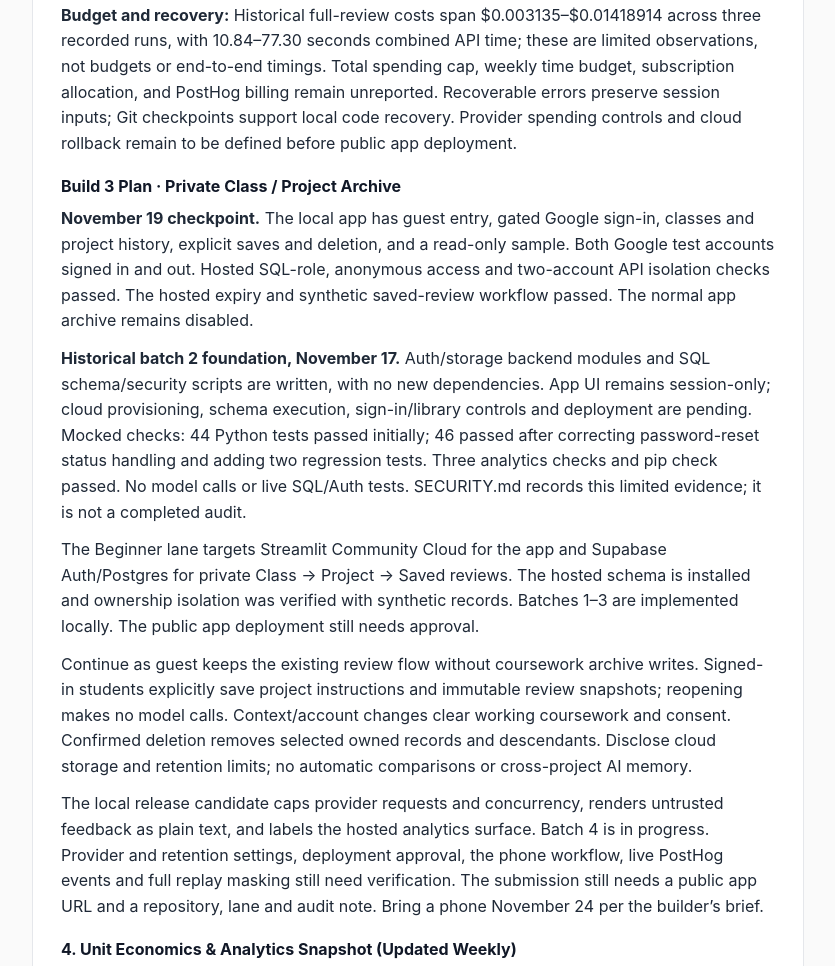
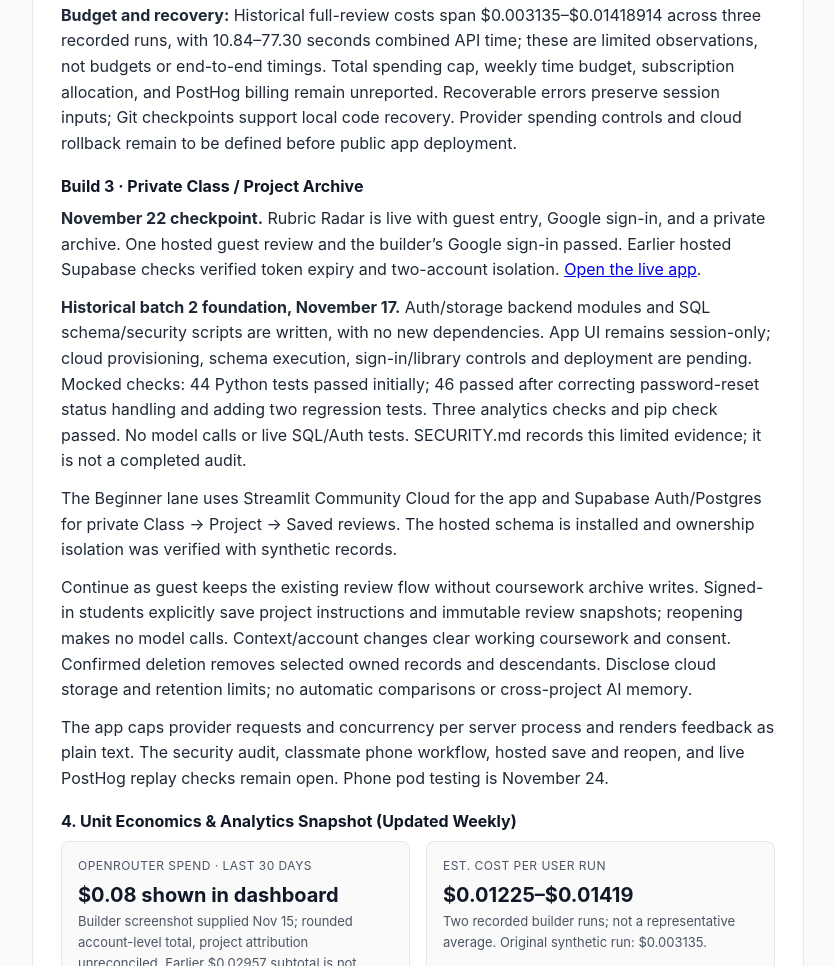
Before and after one commit to building-with-ai-f26/vz2228-RubricRadar, a plain HTML site: page docs/index.html in a window 1280 px wide. Shown: the part 3501-4467 px from the top of the page, without its empty margins (222-1057 px from the left). Drawn offline with Linux system fonts and the light colour scheme.

Commit message:
Record Build 3 deployment and verification

```diff
--- a/docs/index.html
+++ b/docs/index.html
@@ -210,12 +210,12 @@
       <p><strong>Risk and next check:</strong> Valid JSON and matching quotes can still support an incorrect judgment. Run a fresh synthetic review with a deliberately omitted explicit requirement, compare findings with a human reference, measure cost/time, and inspect feedback masking. Broader evaluation and outside-user testing remain outstanding.</p>
       <p><strong>Budget and recovery:</strong> Historical full-review costs span $0.003135–$0.01418914 across three recorded runs, with 10.84–77.30 seconds combined API time; these are limited observations, not budgets or end-to-end timings. Total spending cap, weekly time budget, subscription allocation, and PostHog billing remain unreported. Recoverable errors preserve session inputs; Git checkpoints support local code recovery. Provider spending controls and cloud rollback remain to be defined before public app deployment.</p>
 
-      <h3>Build 3 Plan · Private Class / Project Archive</h3>
-      <p><strong>November 19 checkpoint.</strong> The local app has guest entry, gated Google sign-in, classes and project history, explicit saves and deletion, and a read-only sample. Both Google test accounts signed in and out. Hosted SQL-role, anonymous access and two-account API isolation checks passed. The hosted expiry and synthetic saved-review workflow passed. The normal app archive remains disabled.</p>
+      <h3>Build 3 · Private Class / Project Archive</h3>
+      <p><strong>November 22 checkpoint.</strong> Rubric Radar is live with guest entry, Google sign-in, and a private archive. One hosted guest review and the builder’s Google sign-in passed. Earlier hosted Supabase checks verified token expiry and two-account isolation. <a href="https://rubricradar.streamlit.app/">Open the live app</a>.</p>
       <p><strong>Historical batch 2 foundation, November 17.</strong> Auth/storage backend modules and SQL schema/security scripts are written, with no new dependencies. App UI remains session-only; cloud provisioning, schema execution, sign-in/library controls and deployment are pending. Mocked checks: 44 Python tests passed initially; 46 passed after correcting password-reset status handling and adding two regression tests. Three analytics checks and pip check passed. No model calls or live SQL/Auth tests. SECURITY.md records this limited evidence; it is not a completed audit.</p>
-      <p>The Beginner lane targets Streamlit Community Cloud for the app and Supabase Auth/Postgres for private Class → Project → Saved reviews. The hosted schema is installed and ownership isolation was verified with synthetic records. Batches 1–3 are implemented locally. The public app deployment still needs approval.</p>
+      <p>The Beginner lane uses Streamlit Community Cloud for the app and Supabase Auth/Postgres for private Class → Project → Saved reviews. The hosted schema is installed and ownership isolation was verified with synthetic records.</p>
       <p>Continue as guest keeps the existing review flow without coursework archive writes. Signed-in students explicitly save project instructions and immutable review snapshots; reopening makes no model calls. Context/account changes clear working coursework and consent. Confirmed deletion removes selected owned records and descendants. Disclose cloud storage and retention limits; no automatic comparisons or cross-project AI memory.</p>
-      <p>The local release candidate caps provider requests and concurrency, renders untrusted feedback as plain text, and labels the hosted analytics surface. Batch 4 is in progress. Provider and retention settings, deployment approval, the phone workflow, live PostHog events and full replay masking still need verification. The submission still needs a public app URL and a repository, lane and audit note. Bring a phone November 24 per the builder’s brief.</p>
+      <p>The app caps provider requests and concurrency per server process and renders feedback as plain text. The security audit, classmate phone workflow, hosted save and reopen, and live PostHog replay checks remain open. Phone pod testing is November 24.</p>
 
       <h3>4. Unit Economics & Analytics Snapshot (Updated Weekly)</h3>
       <div class="grid-2">
@@ -249,6 +249,7 @@
       <div class="log-entry">
         <h3>Build 1 · Intent.md & Throwaway Prototype (Due Nov 9)</h3>
         <ul>
+          <li><strong>Nov 22 evidence review.</strong> The deployed app passed a public desktop startup check, one synthetic guest review, and the builder’s Google sign-in after an OAuth origin fix. Model accuracy beyond the recorded examples, a classmate phone walkthrough, live archive saves, and live replay masking remain open. The Python and Node suites were not rerun for this checkpoint.</li>
           <li><strong>Nov 19 release audit.</strong> Hosted token expiry and the fixed-feedback archive workflow passed. Local guards, plain text feedback and analytics labeling passed 63 Python and seven Node tests. No new inference calls. Provider settings, retention, public deployment, phone and live replay checks remain pending.</li>
           <li><strong>Nov 19 earlier evidence review.</strong> Both Google sign-ins and sign-outs, hosted SQL-role checks, anonymous access refusals and direct two-account isolation passed. The refused-write screenshot and test details are saved in the repository. On the new Mac, 61 mocked Python and seven Node checks passed. No new inference calls. Expired-token and full saved-review checks, the release audit, phone and live replay checks, and public app deployment remain pending.</li>
           <li><strong>Nov 18 Google configuration:</strong> Replaced email/password forms with an official Google popup button and nonce-bound Supabase exchange. Hosted schema installation succeeded; Google provider enabled, Email disabled, local origins and one NYU test user configured. Local settings saved with archive gate false. Python recovery suite: 61 passed after one recorded AppTest timeout; seven Node checks passed (four analytics + three Google protocol). Builder requested finishing configuration without further/live testing. Google browser flow, SQL/two-account proof, phone/replay and deployment remain pending. No new model calls, commit/push or public app deployment. Full evidence in tests/README.md.</li>
@@ -316,6 +317,8 @@
       <div class="log-entry">
         <h3>Build 3 · Build.exe: The Core Workflow (Due Nov 23)</h3>
         <ul>
+          <li><strong>Nov 22 public deployment.</strong> The first deploy was blocked by the course organization’s GitHub OAuth settings. The retry after professor approval went live on Python 3.14.10. A signed-out desktop browser opened the app, and guest demo fill and the read-only sample worked. The builder’s sign-in reached My classes after adding the hosted origin to the Google Web client. <a href="https://rubricradar.streamlit.app/">Live app</a>.</li>
+          <li><strong>Nov 22 live review.</strong> One synthetic guest review used two model calls and reported 4 Met, 1 Partially Met, 1 Missing and 0 Needs Review across six requirements. No verified revision priorities were returned. Exact inference cost and active hours were unreported.</li>
           <li><strong>Nov 19 synthetic archive workflow.</strong> Hosted Supabase refused a genuinely expired token, and the synthetic app flow verified explicit saving, account and project isolation, reopening without a model call, and cleanup. Batch 4 local request controls and feedback rendering checks passed.</li>
           <li><strong>Nov 19 hosted isolation.</strong> Both test users accessed their own synthetic fixtures. Cross-account reads and mutations affected zero rows, the forged-owner write returned HTTP 403, and cross-owner parent writes returned HTTP 409. The fixtures were removed and both sessions signed out. Archive access stays disabled. <a href="https://github.com/building-with-ai-f26/vz2228-RubricRadar/blob/main/tests/evidence/supabase-two-account-isolation-2026-11-19.png">Refused-write screenshot</a>.</li>
           <li><strong>Nov 18 Google configuration:</strong> Replaced email/password forms with an official Google popup button and nonce-bound Supabase exchange. Hosted schema installation succeeded; Google provider enabled, Email disabled, local origins and one NYU test user configured. Local settings saved with archive gate false. Python recovery suite: 61 passed after one recorded AppTest timeout; seven Node checks passed (four analytics + three Google protocol). Builder requested finishing configuration without further/live testing. Google browser flow, SQL/two-account proof, phone/replay and deployment remain pending. No new model calls, commit/push or public app deployment. Full evidence in tests/README.md.</li>
@@ -327,7 +330,7 @@
           <li><strong>Real agent mistake rule:</strong> Inspect actual screenshot format before validation/renaming; a November 15 PNG-only check rejected valid JPEG evidence.</li>
           <li><strong>Nov 17 batch 2:</strong> Added backend auth/archive modules, transactional RLS migration, same-owner parent constraints, immutable snapshots, duplicate-save protection, rollback-only SQL tests and setup guidance. No new dependencies; app.py unchanged. 46 mocked Python tests, three analytics checks and pip check passed; database/email/API checks unrun.</li>
           <li><strong>Nov 17 batch 3:</strong> Implemented local guest/account/library UI, read-only synthetic sample and Load demo example. 61 mocked Python tests and four analytics checks passed; sample browsing and demo fill manually verified in Chrome. Cloud gate remains off. A preview hot-reload ImportError was resolved by restarting Streamlit; no failing automated runs.</li>
-          <li><strong>Next.</strong> Confirm provider logging and archive retention settings, obtain deployment approval, and verify the live phone and replay workflows.</li>
+          <li><strong>Remaining checks.</strong> Finish the audit and verify the classmate phone workflow, hosted archive save and reopen, and live PostHog events and replay masking.</li>
           <li><strong>Cost &amp; time:</strong> No new model calls in batch 1 ($0 inference); development/service cost and active hours unreported.</li>
         </ul>
       </div>
```
Also changed, not shown: 5 other files.
